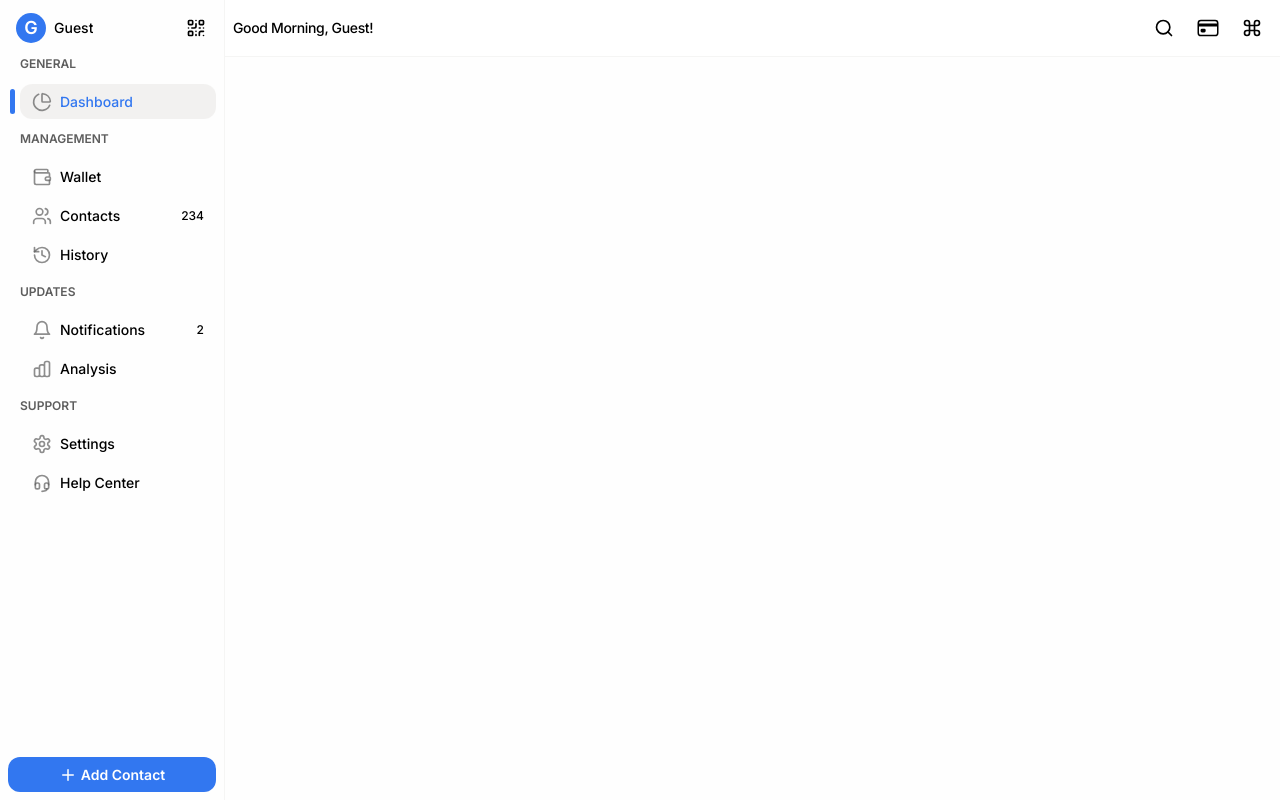
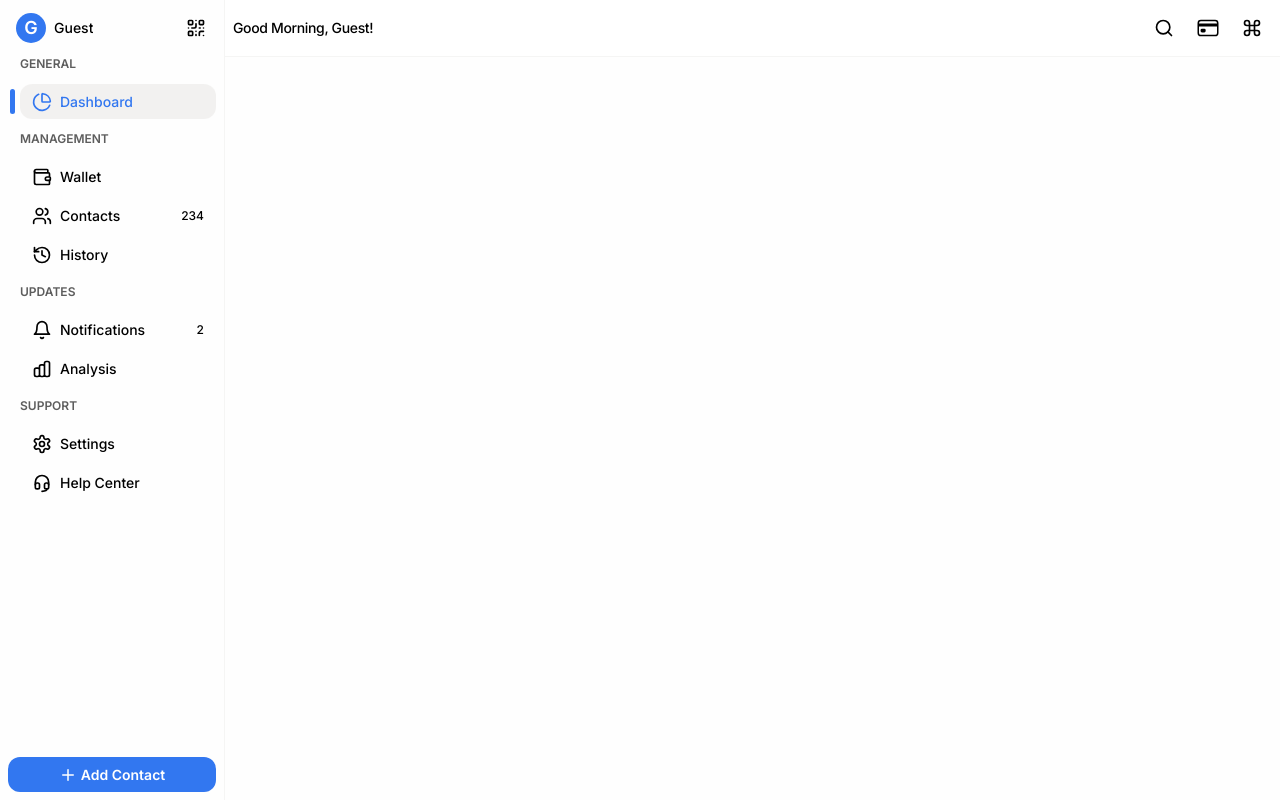
Before and after one commit to mbonikev/GradeWave, a React (Vite) app: page /#/student_dashboard in a window 1280 px wide. Built offline with nearby package versions, Linux system fonts and the light colour scheme.

Commit message:
updated src/components/student/StudentSidebar.jsx

```diff
--- a/src/components/student/StudentSidebar.jsx
+++ b/src/components/student/StudentSidebar.jsx
@@ -60,7 +60,7 @@ function StudentSidebar({ closeSidebar, showSidebar }) {
           }
           `}
         >
-          <LuChartPie className="text-xl text-text-color-weak/70 max-lg:text-2xl" />
+          <LuChartPie className="text-xl max-lg:text-2xl" />
           <p className="text-lightBlackText/70">Dashboard</p>
         </Link>
         <SidebarSectionTitle title={"Management"} />
@@ -74,7 +74,7 @@ function StudentSidebar({ closeSidebar, showSidebar }) {
           }
           `}
         >
-          <LuWallet className="text-xl text-text-color-weak/70 max-lg:text-2xl" />
+          <LuWallet className="text-xl max-lg:text-2xl" />
           <p className="text-lightBlackText/70">Wallet</p>
         </Link>
         <Link
@@ -88,7 +88,7 @@ function StudentSidebar({ closeSidebar, showSidebar }) {
           `}
         >
           <span className="flex items-center gap-2">
-            <LuUsers className="text-xl text-text-color-weak/70 max-lg:text-2xl" />
+            <LuUsers className="text-xl max-lg:text-2xl" />
             <p className="text-lightBlackText/70">Contacts</p>
           </span>
           <span className="text-xs ">234</span>
@@ -103,7 +103,7 @@ function StudentSidebar({ closeSidebar, showSidebar }) {
           }
           `}
         >
-          <LuHistory className="text-xl text-text-color-weak/70 max-lg:text-2xl" />
+          <LuHistory className="text-xl max-lg:text-2xl" />
           <p className="text-lightBlackText/70">History</p>
         </Link>
         <SidebarSectionTitle title={"updates"} />
@@ -118,7 +118,7 @@ function StudentSidebar({ closeSidebar, showSidebar }) {
           `}
         >
           <span className="flex items-center gap-2">
-            <LuBell className="text-xl text-text-color-weak/70 max-lg:text-2xl" />
+            <LuBell className="text-xl max-lg:text-2xl" />
             <p className="text-lightBlackText/70">Notifications</p>
           </span>
           <span className="text-xs ">2</span>
@@ -133,7 +133,7 @@ function StudentSidebar({ closeSidebar, showSidebar }) {
           }
           `}
         >
-          <HiOutlineChartBar className="text-xl text-text-color-weak/70 max-lg:text-2xl" />
+          <HiOutlineChartBar className="text-xl max-lg:text-2xl" />
           Analysis
         </Link>
         <SidebarSectionTitle title={"Support"} />
@@ -147,7 +147,7 @@ function StudentSidebar({ closeSidebar, showSidebar }) {
           }
           `}
         >
-          <LuSettings className="text-xl text-text-color-weak/70 max-lg:text-2xl" />
+          <LuSettings className="text-xl max-lg:text-2xl" />
           Settings
         </Link>
         <Link
@@ -160,7 +160,7 @@ function StudentSidebar({ closeSidebar, showSidebar }) {
           }
           `}
         >
-          <TbHeadset className="text-xl text-text-color-weak/70 max-lg:text-2xl" />
+          <TbHeadset className="text-xl max-lg:text-2xl" />
           Help Center
         </Link>
       </div>
```
